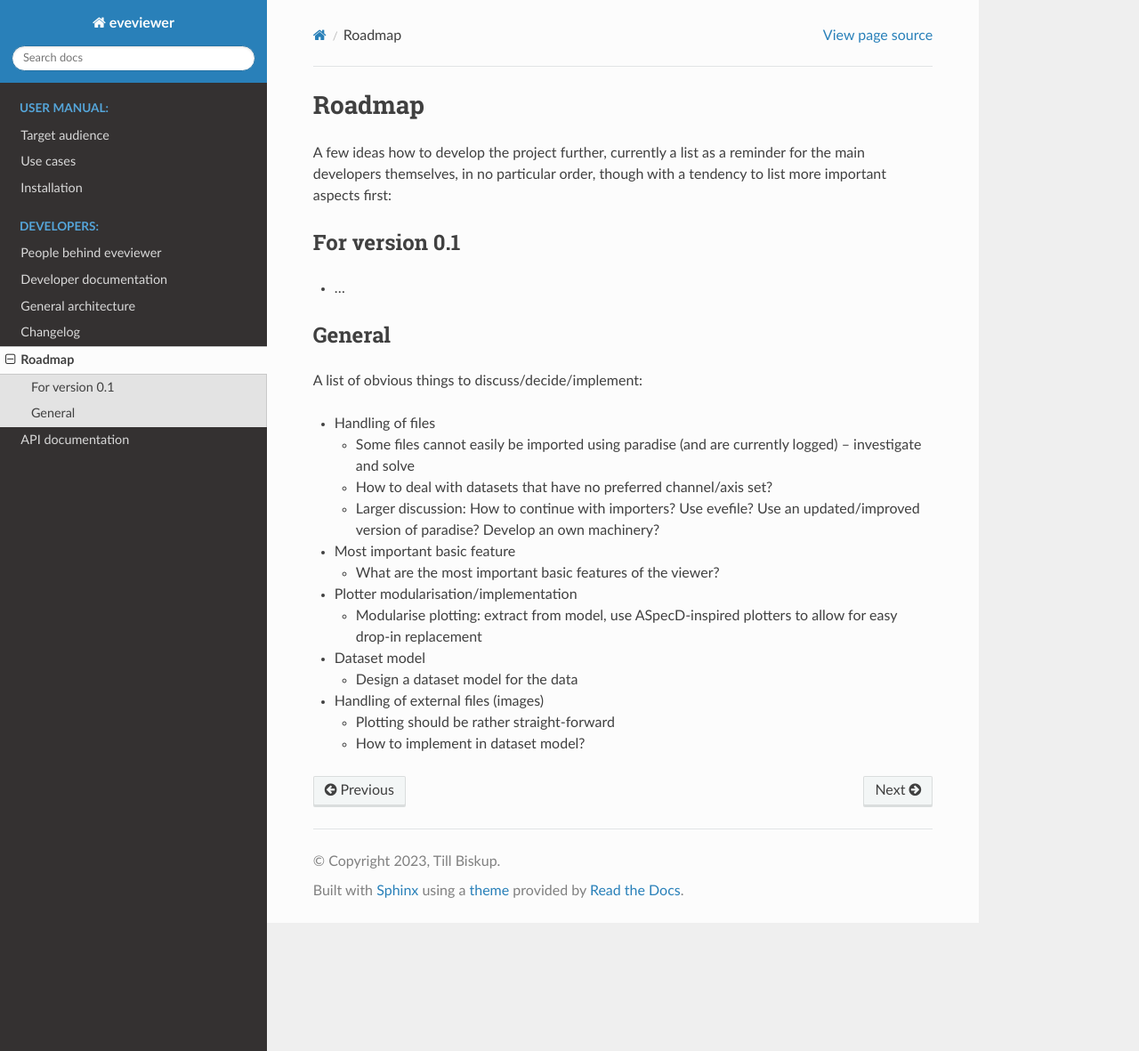
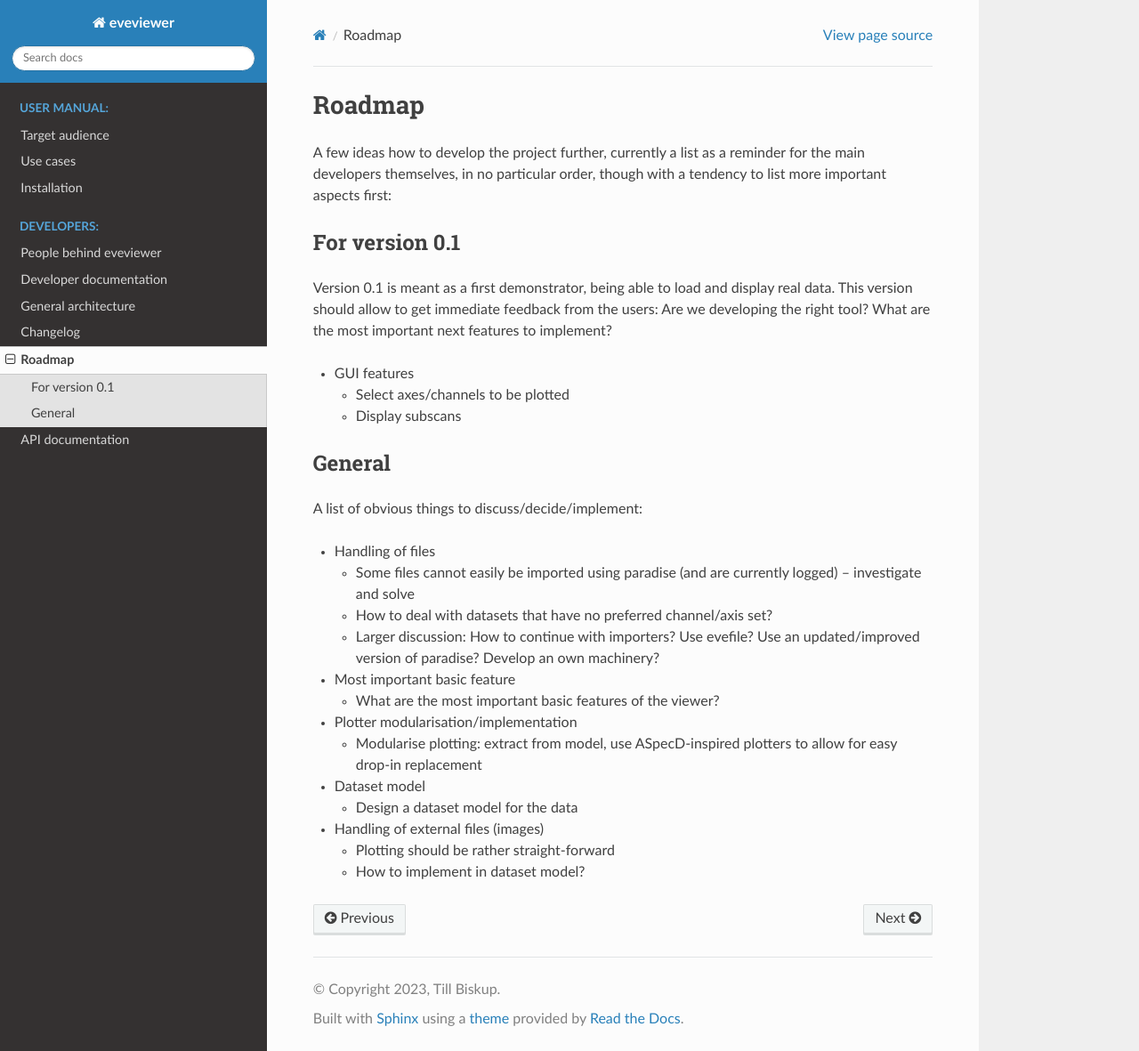
Before and after one commit to tillbiskup/evedataviewer, a Sphinx documentation site: the page built from docs/roadmap.rst, in a window 1280 px wide and 1181 px high. Shown: the whole window at 89% size. Built offline with Sphinx 7.4.7 and the Read the Docs theme 2.0.0, drawn with Linux system fonts in a browser that asks for light colours.

Commit message:
Update documentation: roadmap and start page.
Add screenshot to start page of documentation; minimum size of GUI set to sensible value.

```diff
--- a/docs/roadmap.rst
+++ b/docs/roadmap.rst
@@ -8,7 +8,12 @@ A few ideas how to develop the project further, currently a list as a reminder f
 For version 0.1
 ===============
 
-* ...
+Version 0.1 is meant as a first demonstrator, being able to load and display real data. This version should allow to get immediate feedback from the users: Are we developing the right tool? What are the most important next features to implement?
+
++ GUI features
+
+  * Select axes/channels to be plotted
+  * Display subscans
 
 
 General
```
Also changed, not shown: docs/images/eveviewer-screenshot.png (added), 2 other files.
